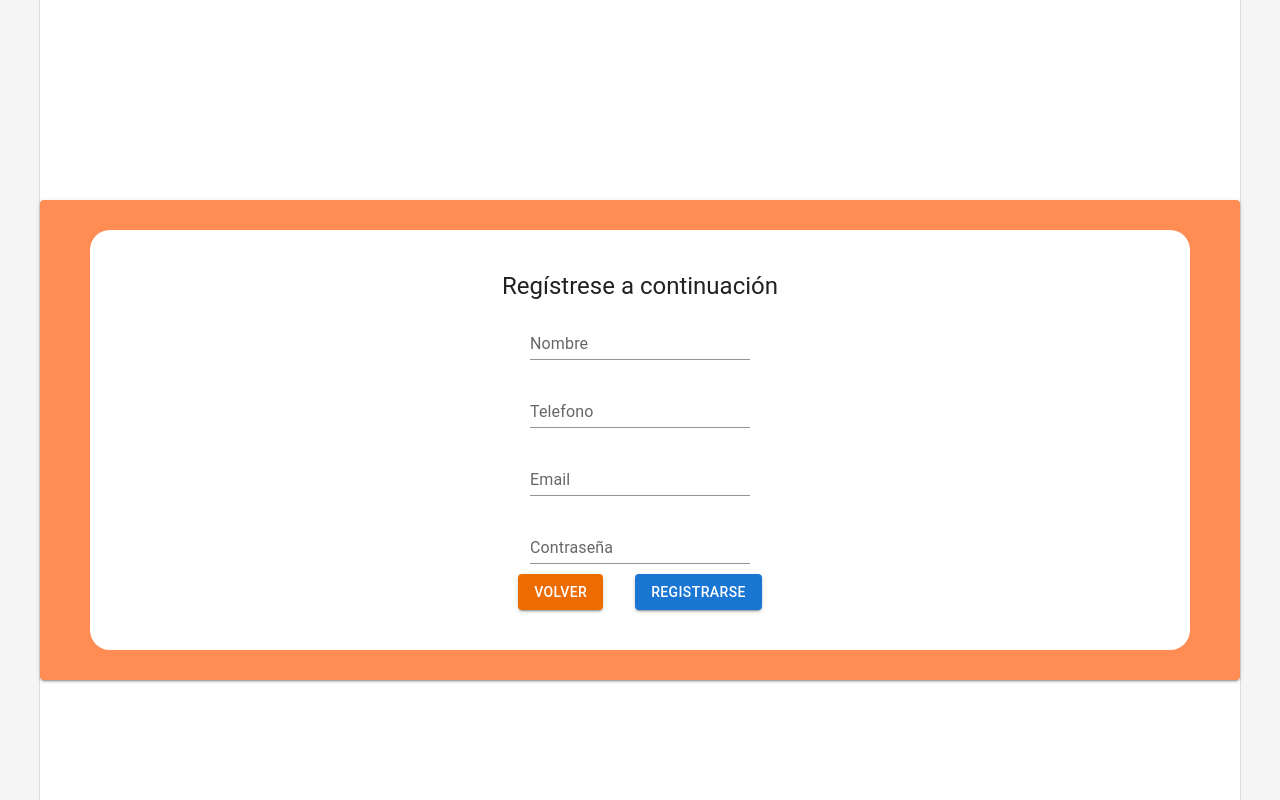
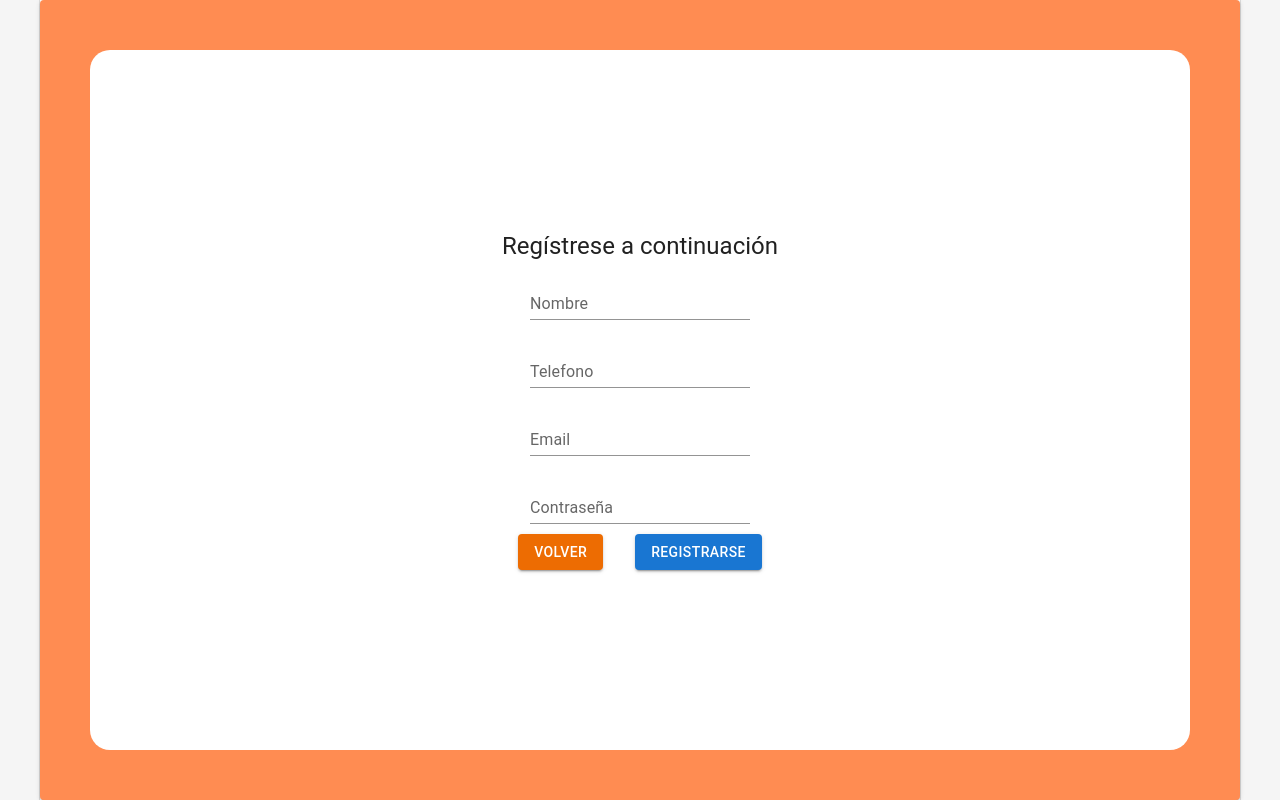
Before and after one commit to walgys/ordenarweb, a React (Create React App) app: page /register in a window 1280 px wide. Built offline with nearby package versions, Linux system fonts and the light colour scheme; no server answers.

Commit message:
cambio en pagina registro

```diff
--- a/src/pages/Register.js
+++ b/src/pages/Register.js
@@ -43,8 +43,7 @@ const Register = () => {
       <Paper
           elevation={2}
           style={{
-            height: '60vh',
-            marginTop: '25vh',
+            height: '100%',
             backgroundColor: colors.buttons,
           }}
         >
```
